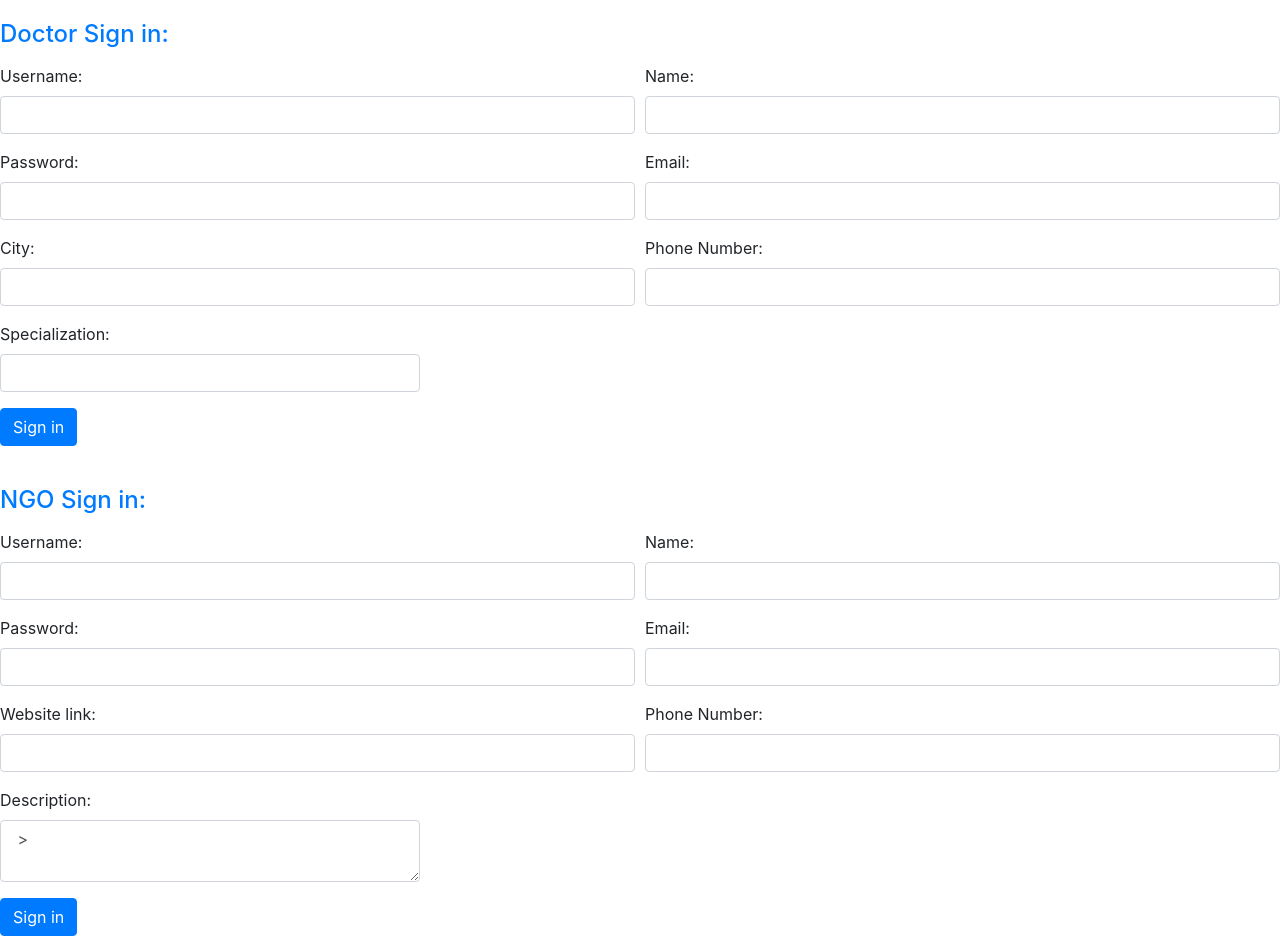
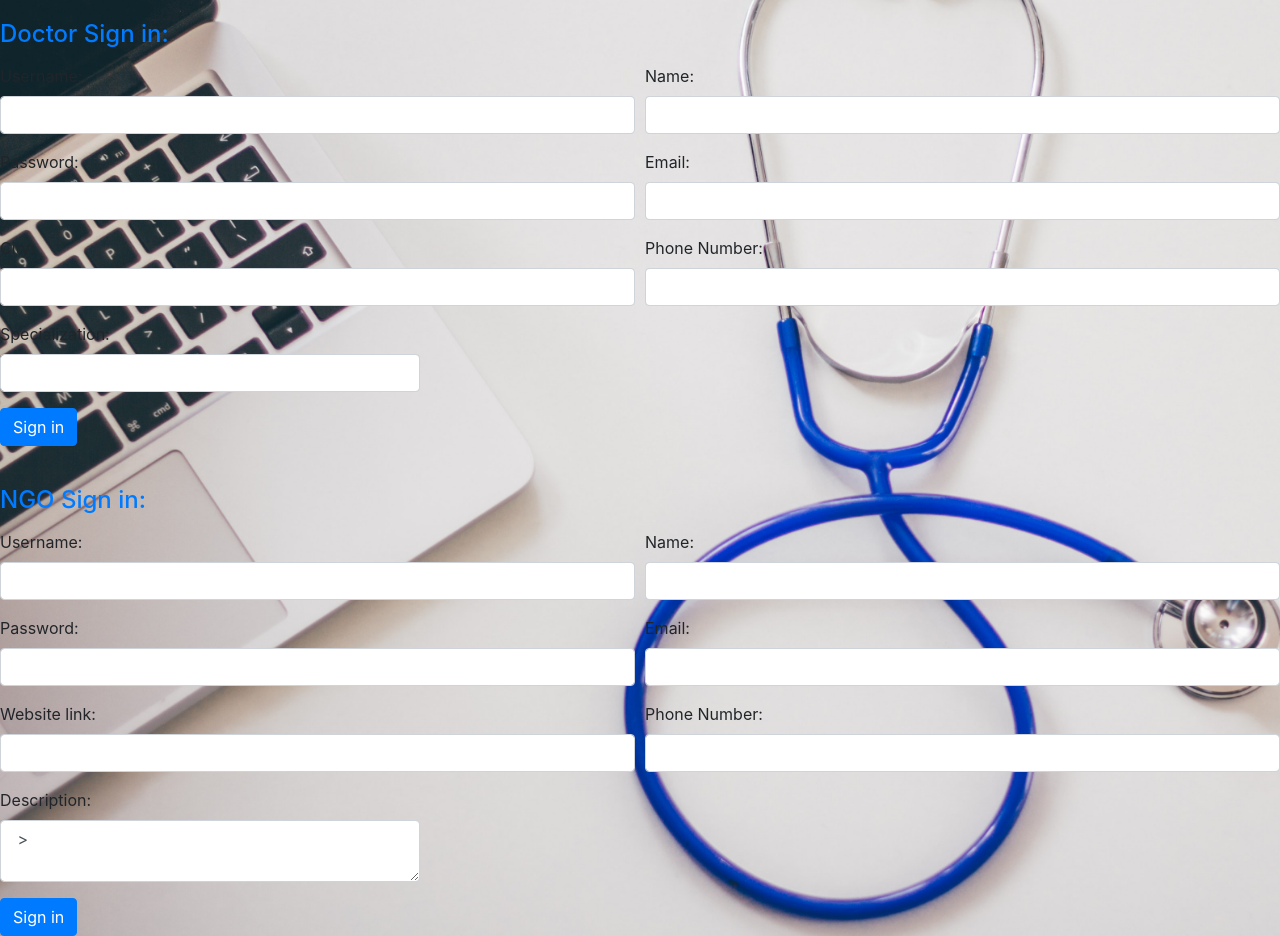
Before and after one commit to Sindhura17/sanjivini, a Django app: page /workapp/sign_in/ in a window 1280 px wide. Shown: the part 56-992 px from the top of the page. Run offline with Django 3.2, Linux system fonts and the light colour scheme; some libraries are stand-ins or nearby versions.

Commit message:
image commit

```diff
--- a/sj/media files/style2.css
+++ b/sj/media files/style2.css
@@ -2,3 +2,9 @@ body{
 	margin:0px;
 	background-color:black;
 }
+
+.navbar-toggler
+{
+	background-color:white;
+	font-size:12px;
+}
--- a/sj/media files/style3.css
+++ b/sj/media files/style3.css
@@ -10,3 +10,9 @@
 .edclass{
 	margin-top:40px;
 }
+
+body{
+background:url("/static/image4.jpg");
+ background-repeat: no-repeat;
+ background-size: cover;
+}
--- a/sj/templates/home.html
+++ b/sj/templates/home.html
@@ -13,7 +13,7 @@
   </head>
   <body>
       <nav class="navbar navbar-expand-lg navbar-black bg-black">
-          <a class="navbar-brand" href="#">Home</a>
+          <a class="navbar-brand-black" href="#">Home</a>
           <button class="navbar-toggler" type="button" data-toggle="collapse" data-target="#navbarNavDropdown" aria-controls="navbarNavDropdown" aria-expanded="false" aria-label="Toggle navigation">
             <span class="navbar-toggler-icon"></span>
           </button>
--- a/sj/workapp/templates/workapp/sign_in.html
+++ b/sj/workapp/templates/workapp/sign_in.html
@@ -6,12 +6,10 @@
   <title>Sign in</title>
   </head>
   <body>
+  <!-- background="/static/image4.jpg"-->
 
    <nav class="navbar navbar-expand-lg navbar-black bg-dark">
           <a class="navbar-brand" href="http://127.0.0.1:8000/">Home</a>
-          <button class="navbar-toggler" type="button" data-toggle="collapse" data-target="#navbarNavDropdown" aria-controls="navbarNavDropdown" aria-expanded="false" aria-label="Toggle navigation">
-            <span class="navbar-toggler-icon"></span>
-          </button>
 	</nav>
 	<div>
 	<h4 class="text-primary">Doctor Sign in:</h4>
```
Also changed, not shown: sj/media files/image4.jpg (added).
